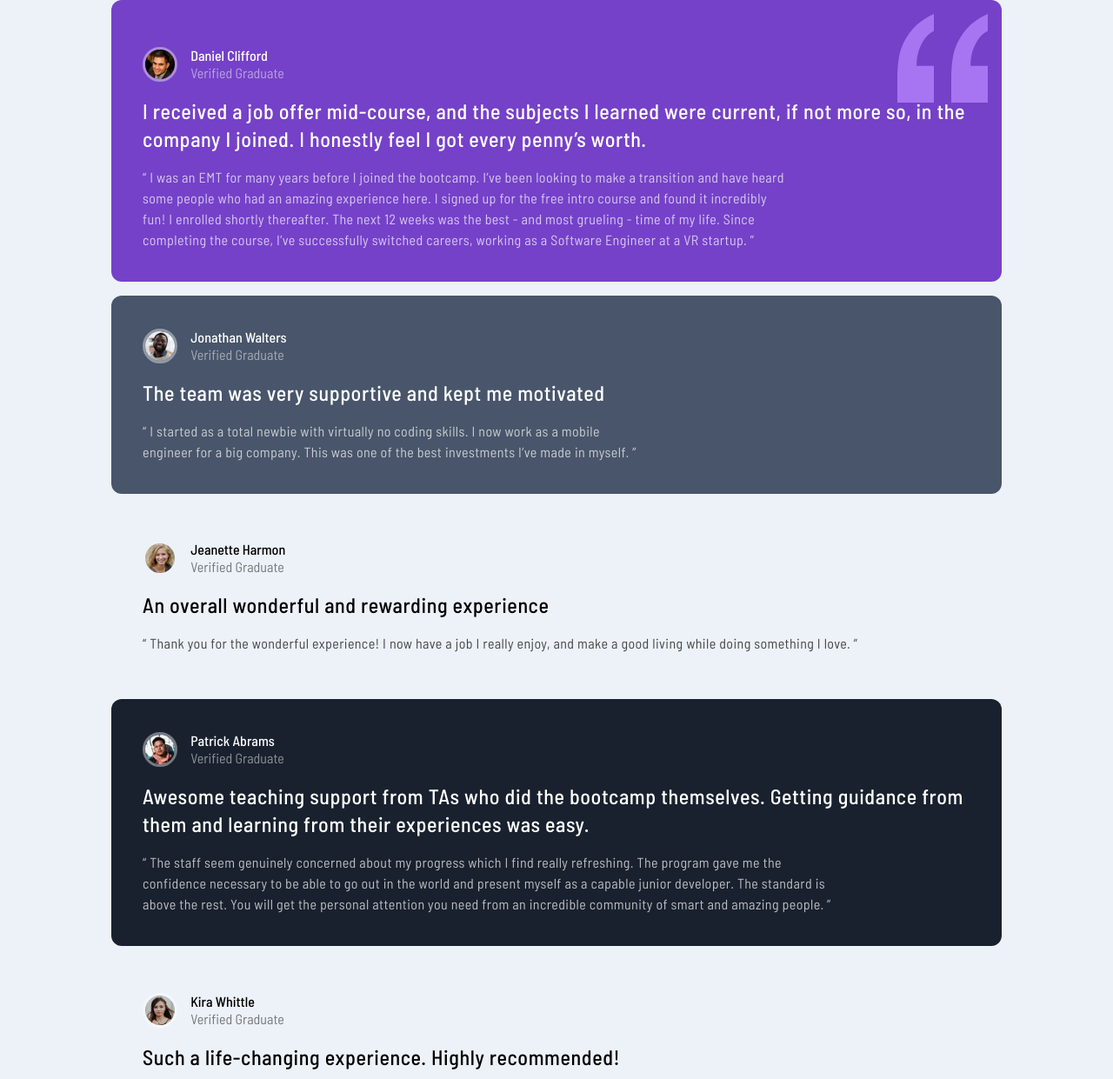
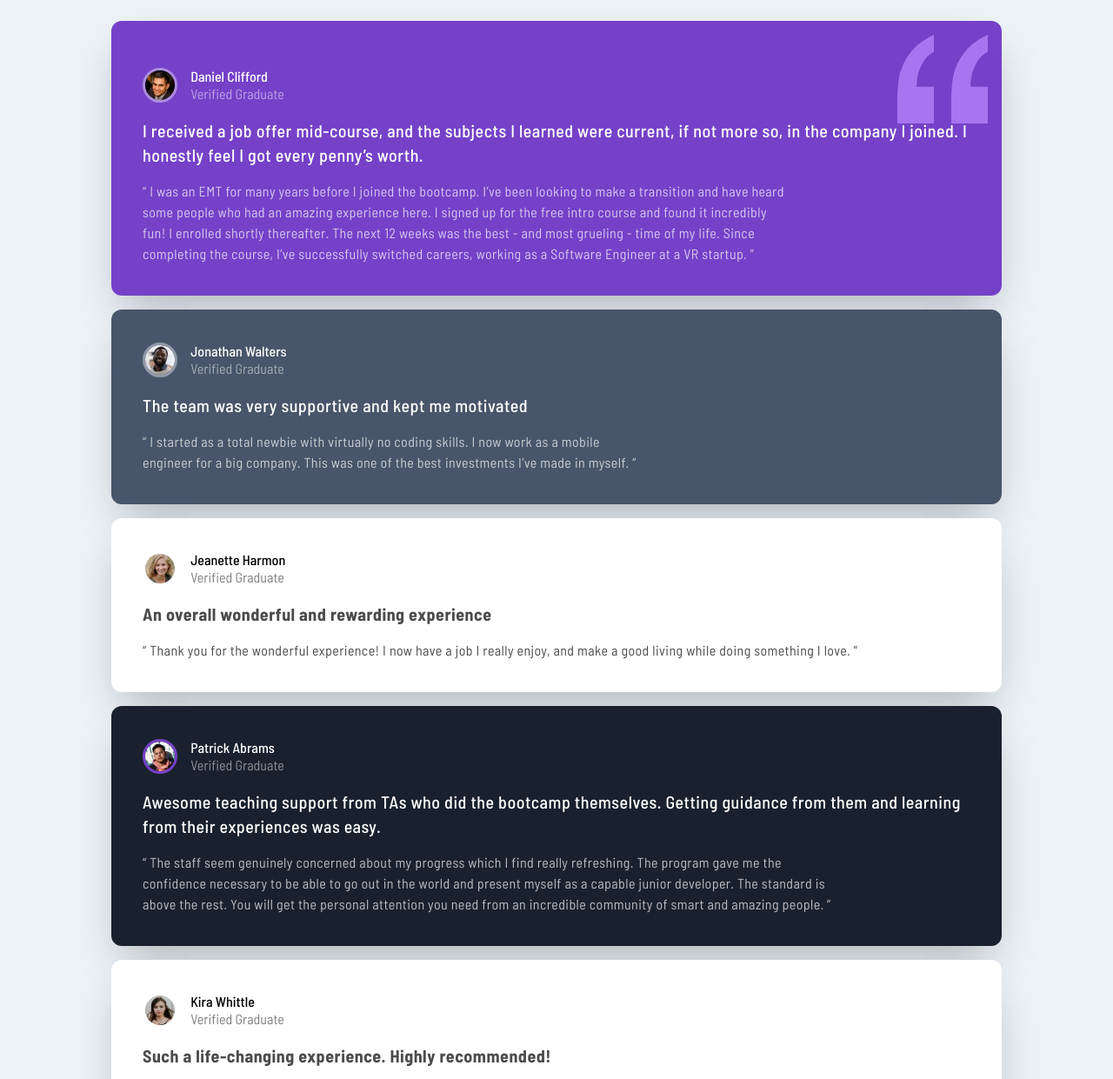
Before and after one commit to Overidd/LayoutTestimony, a plain HTML site: page index.html in a window 1280 px wide. Shown: the top 1241 px of the page at 87% size. Drawn offline with nearby package versions, Linux system fonts and the light colour scheme.

Commit message:
feat: Sombreado en los section

```diff
--- a/index.html
+++ b/index.html
@@ -29,11 +29,11 @@
       }
     </style>
   </head>
-  <body>
+  <body class="">
     <div class="layout bg-[var(--Lightgrayishblue)] min-h-dvh flex flex-col">
-      <main class="w-[90%] max-w-screen-lg m-auto grid gap-4">
+      <main class="w-[90%] max-w-screen-lg m-auto my-6 grid gap-4">
         <section
-          class="bg-[var(--Moderateviolet)] relative text-white z-0 p-9 rounded-xl space-y-4"
+          class="bg-[var(--Moderateviolet)] relative text-white z-0 p-9 rounded-xl space-y-4 shadow-2xl"
         >
           <img
             src="images/bg-pattern-quotation.svg"
@@ -51,7 +51,7 @@
               <span class="opacity-50 block -mt-1">Verified Graduate</span>
             </p>
           </div>
-          <h2 class="font-medium text-2xl tracking-wide">
+          <h2 class="font-medium text-xl tracking-wide">
             I received a job offer mid-course, and the subjects I learned were
             current, if not more so, in the company I joined. I honestly feel I
             got every penny’s worth.
@@ -68,7 +68,7 @@
         </section>
 
         <section
-          class="bg-[var(--Verydarkgrayishblue)] relative text-white z-0 p-9 rounded-xl space-y-4"
+          class="bg-[var(--Verydarkgrayishblue)] relative text-white z-0 p-9 rounded-xl space-y-4 shadow-2xl"
         >
           <!-- <img
             src="images/bg-pattern-quotation.svg"
@@ -85,7 +85,7 @@
               <span class="opacity-50 block -mt-1">Verified Graduate</span>
             </p>
           </div>
-          <h2 class="font-medium text-2xl tracking-wide">
+          <h2 class="font-medium text-xl tracking-wide">
             The team was very supportive and kept me motivated
           </h2>
           <p class="opacity-70 tracking-wide text-balance">
@@ -96,7 +96,7 @@
         </section>
 
         <section
-          class="bg-[var(--white)] relative text-black z-0 p-9 rounded-xl space-y-4"
+          class="bg-[var(--White)] relative text-black z-0 p-9 rounded-xl space-y-4 shadow-2xl"
         >
           <!-- <img
             src="images/bg-pattern-quotation.svg"
@@ -113,7 +113,7 @@
               <span class="opacity-50 block -mt-1">Verified Graduate</span>
             </p>
           </div>
-          <h2 class="font-medium text-2xl tracking-wide">
+          <h2 class="font-bold text-xl tracking-wide opacity-70 ">
             An overall wonderful and rewarding experience
           </h2>
           <p class="opacity-70 tracking-wide text-balance">
@@ -123,7 +123,7 @@
         </section>
 
         <section
-          class="bg-[var(--Verydarkblackishblue)] relative text-white z-0 p-9 rounded-xl space-y-4"
+          class="bg-[var(--Verydarkblackishblue)] relative text-white z-0 p-9 rounded-xl space-y-4 shadow-2xl"
         >
           <!-- <img
             src="images/bg-pattern-quotation.svg"
@@ -133,14 +133,14 @@
             <img
               src="images/image-patrick.jpg"
               alt="Imagen de daniel"
-              class="w-10 rounded-full border-[3px] border-white border-opacity-40 inline-block align-middle"
+              class="w-10 rounded-full border-[3px] border-[var(--Moderateviolet)] border-opacity-40 inline-block align-middle"
             />
             <p class="inline-block align-middle ml-3">
               <span class="text-base font-medium block">Patrick Abrams</span>
               <span class="opacity-50 block -mt-1">Verified Graduate</span>
             </p>
           </div>
-          <h2 class="font-medium text-2xl tracking-wide">
+          <h2 class="font-medium text-xl tracking-wide">
             Awesome teaching support from TAs who did the bootcamp themselves.
             Getting guidance from them and learning from their experiences was
             easy.
@@ -156,7 +156,7 @@
         </section>
 
         <section
-          class="bg-[var(--white)] relative text-black z-0 p-9 rounded-xl space-y-4"
+          class="bg-[var(--White)] relative text-black z-0 p-9 rounded-xl space-y-4 shadow-2xl"
         >
           <!-- <img
             src="images/bg-pattern-quotation.svg"
@@ -173,7 +173,7 @@
               <span class="opacity-50 block -mt-1">Verified Graduate</span>
             </p>
           </div>
-          <h2 class="font-medium text-2xl tracking-wide">
+          <h2 class="font-bold text-xl tracking-wide opacity-70">
             Such a life-changing experience. Highly recommended!
           </h2>
           <p class="opacity-70 tracking-wide text-balance">
```
